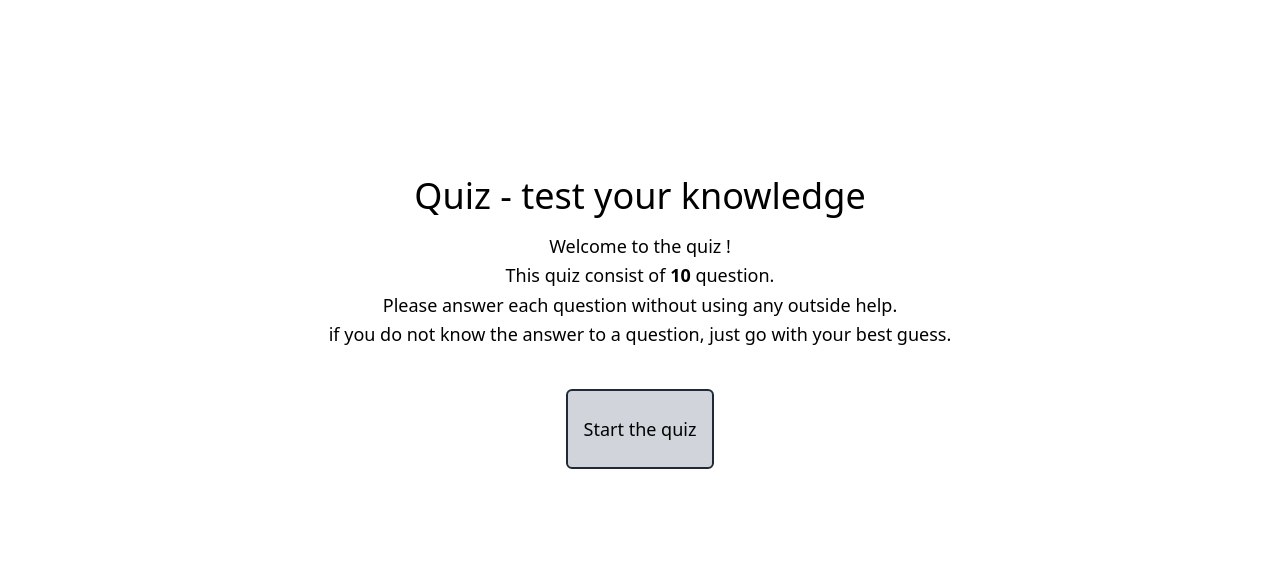
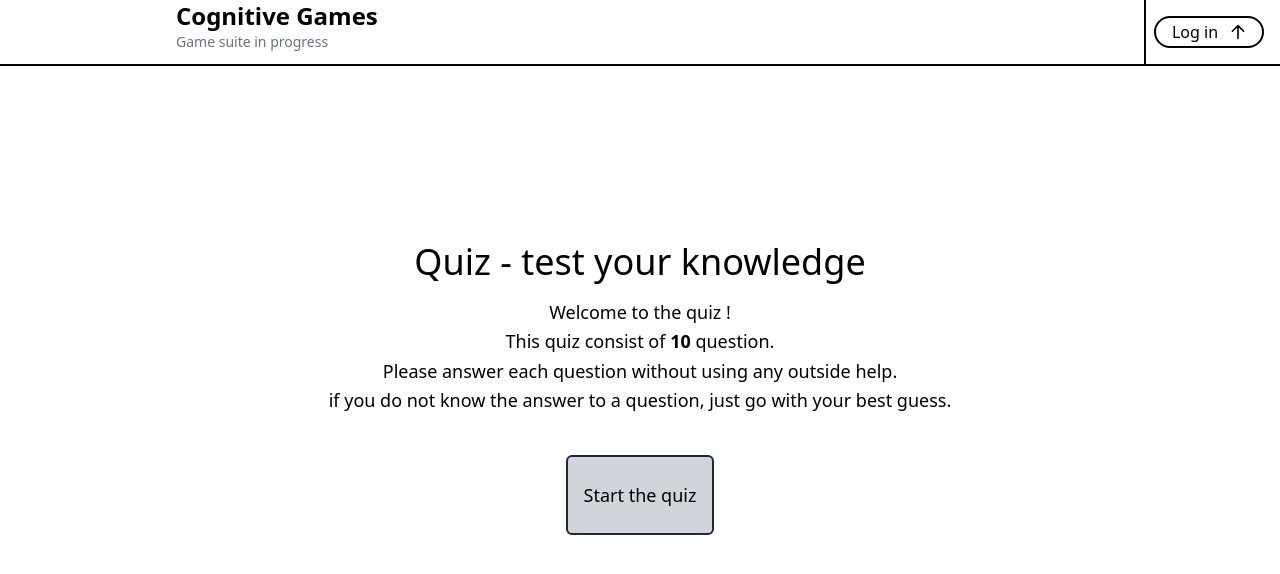
Before and after one commit to safinazbg/Panum-games, a Vue app: page /DeclarativeKnowledge in a window 1280 px wide. Shown: the top 574 px of the page. Built offline with nearby package versions, Linux system fonts and the light colour scheme.

Commit message:
add navigation

```diff
--- a/src/components/declarativeKnowledge/DeclarativeKnowledge.vue
+++ b/src/components/declarativeKnowledge/DeclarativeKnowledge.vue
@@ -1,4 +1,5 @@
 <template>
+  <PanumNavigation />
   <div
       class="flex flex-col items-center justify-center max-w-3xl mx-auto text-center mt-40"
   >
@@ -51,10 +52,12 @@
 <script>
 import QuestionAll from "@/components/declarativeKnowledge/QuestionAll.vue";
 import { ref } from "vue";
+import PanumNavigation from "@/components/PanumNavigation.vue";
 
 export default {
   name: "DeclarativeKnowledge",
   components: {
+    PanumNavigation,
     QuestionAll,
   },
   setup() {
```
